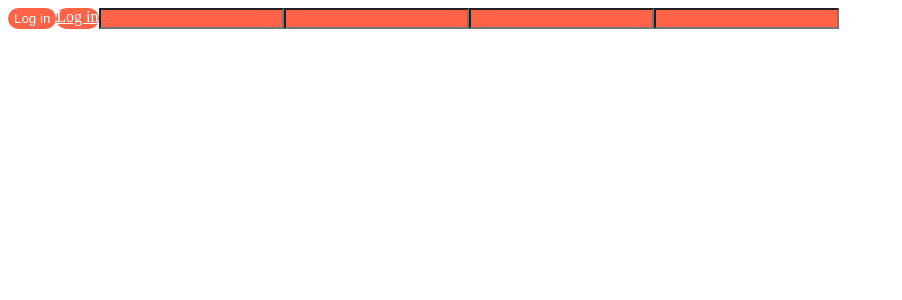
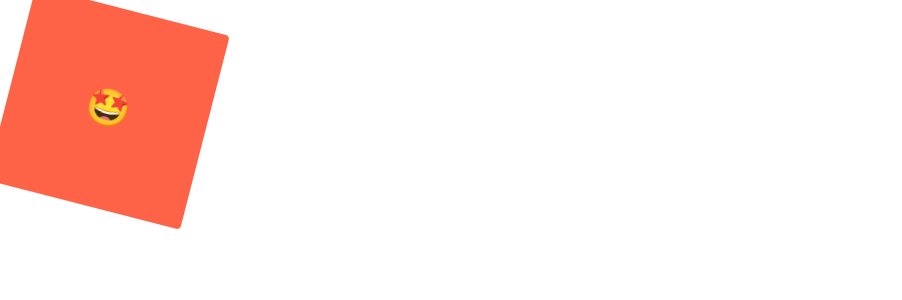
Before and after one commit to myeonguklee/react-masterclass, a React (Create React App) app: page / in a window 1280 px wide. Shown: the top 300 px of the page, without its empty margins (0-902 px from the left). Built offline with nearby package versions, Linux system fonts and the light colour scheme.

Commit message:
animation

```diff
--- a/src/App.js
+++ b/src/App.js
@@ -1,44 +1,50 @@
-import styled from "styled-components";
+import styled, { keyframes } from "styled-components";
 
-const Father = styled.div`
+const Wrapper = styled.div`
   display: flex;
 `;
 
-const Box = styled.div`
-  background-color: ${(props) => props.bgColor};
-  width: 100px;
-  height: 100px;
+const rotationAnimation = keyframes`
+  0% {
+    transform: rotate(0deg);
+    border-radius: 0px;
+  }
+  50% {
+    transform: rotate(360deg);
+    border-radius: 100px;
+  }
+  100%{
+    transform: rotate(0deg);
+    border-radius: 0px;
+  }
 `;
 
-const Circle = styled(Box)`
-  border-radius: 50px;
-`
-
-const Text = styled.span`
-  color: whith;
-`;
-
-const Btn = styled.button`
-  color: white;
+const Box = styled.div`
+  height: 200px;
+  width: 200px;
   background-color: tomato;
-  border: 0;
-  border-radius: 15px;
-`
-
-const Input = styled.input.attrs({ required: true, minLength: 10})`
-  background-color: tomato;
+  display: flex;
+  justify-content: center;
+  align-items: center;
+  animation: ${rotationAnimation} 1s linear infinite;
+  span {
+    font-size: 36px;
+    &:hover{
+      font-size: 48px;
+    }
+    &:active{
+      opacity: 0;
+    }
+  }
 `;
 
 function App() {
   return (
-    <Father as="header">
-      <Btn>Log in</Btn>
-      <Btn as="a" href="/">Log in</Btn>
-      <Input />
-      <Input />
-      <Input />
-      <Input />
-    </Father>
+    <Wrapper>
+      <Box>
+        <span>🤩</span>
+      </Box>
+    </Wrapper>
   );
 }
 
```
